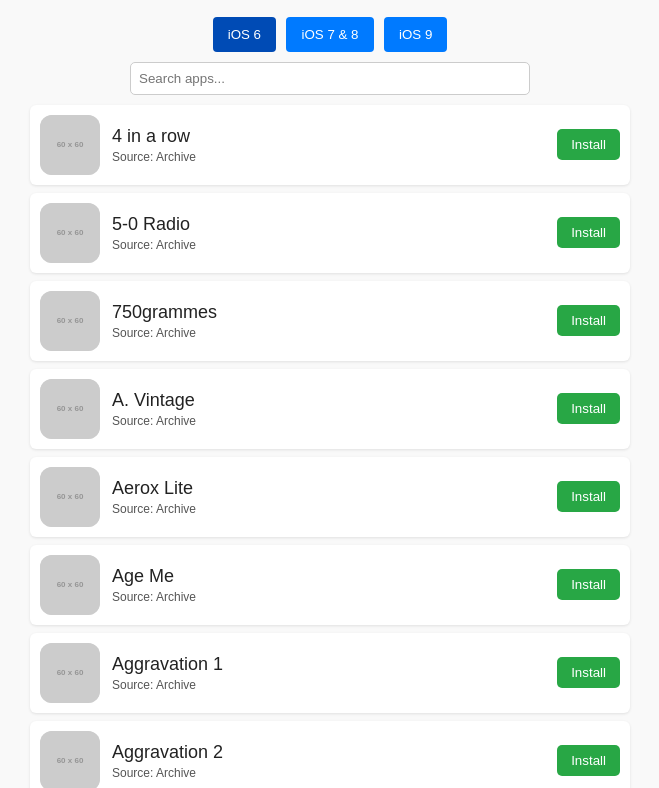
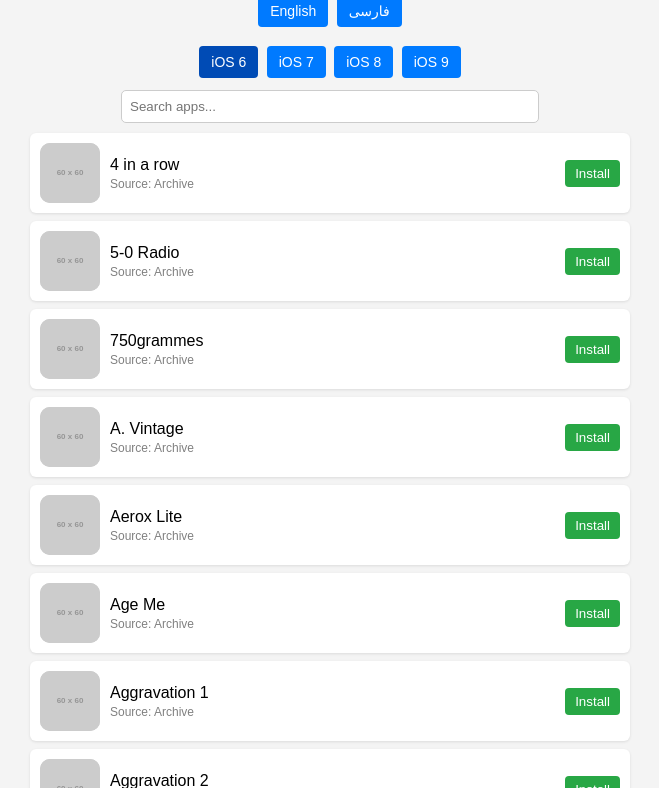
Before and after one commit to itzaboutiliya/IAmTheApp-Store, a plain HTML site: page index.html in a window 1280 px wide. Shown: the part 122-910 px from the top of the page, without its empty margins (310-969 px from the left). Drawn offline with Linux system fonts and the light colour scheme; placeholder pictures from the web are drawn by us.

Commit message:
Update index.html

```diff
--- a/index.html
+++ b/index.html
@@ -5,71 +5,106 @@
 <meta name="viewport" content="width=device-width, initial-scale=1" />
 <title>ImTheApp Store</title>
 <style>
-    body { font-family: Arial, sans-serif; margin: 10px; background: #f9f9f9; color: #222; }
-    header { text-align: center; margin-bottom: 20px; }
-    header img { height: 60px; vertical-align: middle; }
-    header h1 { display: inline-block; margin-left: 10px; vertical-align: middle; }
-    #langSelect { margin-top: 10px; }
-    .tabs { margin-bottom: 10px; text-align: center; }
-    .tab-button {
-      background: #007aff; color: white; border: none; padding: 10px 15px; margin: 0 3px; cursor: pointer;
-      border-radius: 4px;
+  body { font-family: Arial, sans-serif; margin: 0; padding: 10px; background: #f4f4f4; }
+  header { text-align: center; margin-bottom: 15px; }
+  header img { height: 60px; }
+  h1 { margin: 5px 0; font-size: 22px; }
+  .lang-buttons, .tabs { text-align: center; margin: 10px 0; }
+  .lang-button, .tab-button {
+    background: #007aff; color: white; border: none; padding: 8px 12px; margin: 2px;
+    border-radius: 4px; cursor: pointer; font-size: 14px;
   }
   .tab-button.active { background: #004bb5; }
-    #searchInput {
-      width: 90%; max-width: 400px; padding: 8px; margin: 10px auto; display: block; border-radius: 5px; border: 1px solid #ccc;
+  #searchBox {
+    width: 90%; max-width: 400px; padding: 8px; margin: 10px auto; display: block;
+    border-radius: 5px; border: 1px solid #ccc;
   }
-    #appList { max-width: 600px; margin: 0 auto; }
+  #appList { max-width: 600px; margin: auto; }
   .app-item {
-      background: white; padding: 10px; margin-bottom: 8px; border-radius: 6px; box-shadow: 0 1px 3px rgba(0,0,0,0.1);
-      display: flex; align-items: center;
+    background: white; padding: 10px; margin: 8px 0; border-radius: 6px;
+    display: flex; align-items: center; box-shadow: 0 1px 3px rgba(0,0,0,0.1);
   }
-    .app-icon { width: 60px; height: 60px; border-radius: 12px; background: #ddd; flex-shrink: 0; }
-    .app-info { flex-grow: 1; margin-left: 12px; }
-    .app-name { font-size: 18px; margin: 0; }
-    .app-source { font-size: 12px; color: #555; margin: 3px 0 0 0; }
+  .app-icon { width: 60px; height: 60px; border-radius: 10px; margin-right: 10px; background: #ccc; }
+  .app-info { flex-grow: 1; }
+  .app-name { font-size: 16px; margin: 0; }
+  .app-source { font-size: 12px; color: gray; margin: 3px 0 0 0; }
   .install-button {
-      background: #28a745; border: none; color: white; padding: 8px 14px; border-radius: 5px; cursor: pointer;
-      flex-shrink: 0;
+    background: #28a745; color: white; border: none; padding: 6px 10px; border-radius: 4px; cursor: pointer;
   }
-    .install-button:hover { background: #218838; }
 </style>
 </head>
 <body>
 
 <header>
-  <img src="https://i.postimg.cc/fT8yVv7W/1754473252110.png" alt="ImTheApp Store Logo" />
-  <h1 id="title">ImTheApp Store</h1><br/>
-  <select id="langSelect" aria-label="Language select">
-    <option value="en">English</option>
-    <option value="fa">فارسی</option>
-  </select>
+  <img src="https://i.postimg.cc/fT8yVv7W/1754473252110.png" alt="logo" />
+  <h1 id="title">📱 ImTheApp Store</h1>
+  <div class="lang-buttons">
+    <button class="lang-button" onclick="setLang('en')">English</button>
+    <button class="lang-button" onclick="setLang('fa')">فارسی</button>
+  </div>
 </header>
 
 <div class="tabs">
-  <button class="tab-button active" data-version="6">iOS 6</button>
-  <button class="tab-button" data-version="7-8">iOS 7 & 8</button>
-  <button class="tab-button" data-version="9">iOS 9</button>
+  <button class="tab-button active" onclick="setVersion('6', this)">iOS 6</button>
+  <button class="tab-button" onclick="setVersion('7', this)">iOS 7</button>
+  <button class="tab-button" onclick="setVersion('8', this)">iOS 8</button>
+  <button class="tab-button" onclick="setVersion('9', this)">iOS 9</button>
 </div>
 
-<input type="search" id="searchInput" placeholder="Search apps..." aria-label="Search apps" />
+<input type="text" id="searchBox" placeholder="Search apps..." onkeyup="renderApps()" />
 
-<div id="appList">Loading...</div>
+<div id="appList">Loading apps...</div>
 
 <script>
-  const appsUrl = 'apps.json';
-  let appsData = [];
-  let currentVersion = '6';
-  let currentLang = 'en';
+  var appsData = [];
+  var currentLang = 'en';
+  var currentVersion = '6';
 
-  const tabs = document.querySelectorAll('.tab-button');
-  const appList = document.getElementById('appList');
-  const searchInput = document.getElementById('searchInput');
-  const langSelect = document.getElementById('langSelect');
+  function setLang(lang) {
+    currentLang = lang;
+    document.body.dir = (lang === 'fa') ? 'rtl' : 'ltr';
+    document.getElementById('title').innerHTML = (lang === 'fa') ? '📱 فروشگاه ImTheApp' : '📱 ImTheApp Store';
+    renderApps();
+  }
+
+  function setVersion(ver, btn) {
+    currentVersion = ver;
+    var allTabs = document.getElementsByClassName('tab-button');
+    for (var i = 0; i < allTabs.length; i++) {
+      allTabs[i].className = allTabs[i].className.replace(' active', '');
+    }
+    btn.className += ' active';
+    renderApps();
+  }
+
+  function renderApps() {
+    var list = document.getElementById('appList');
+    var searchTerm = document.getElementById('searchBox').value.toLowerCase();
+    var html = '';
+    for (var i = 0; i < appsData.length; i++) {
+      var app = appsData[i];
+      if (app.ios_version != currentVersion) continue;
+      var name = (currentLang === 'fa') ? app.name_fa : app.name_en;
+      if (name.toLowerCase().indexOf(searchTerm) === -1) continue;
+
+      html += '<div class="app-item">';
+      html += '<img src="' + app.icon + '" class="app-icon" alt="icon" />';
+      html += '<div class="app-info">';
+      html += '<p class="app-name">' + name + '</p>';
+      html += '<p class="app-source">' + (currentLang === 'fa' ? 'منبع: ' : 'Source: ') + app.source + '</p>';
+      html += '</div>';
+      html += '<button class="install-button" onclick="location.href=\'' + app.install_url + '\'">' + (currentLang === 'fa' ? 'نصب' : 'Install') + '</button>';
+      html += '</div>';
+    }
+    if (html === '') {
+      html = '<p style="text-align:center;">' + (currentLang === 'fa' ? 'برنامه‌ای یافت نشد' : 'No apps found') + '</p>';
+    }
+    list.innerHTML = html;
+  }
 
   function loadApps() {
-    const xhr = new XMLHttpRequest();
-    xhr.open('GET', appsUrl + '?nocache=' + new Date().getTime(), true); // Prevent cache
+    var xhr = new XMLHttpRequest();
+    xhr.open('GET', 'apps.json?v=' + new Date().getTime(), true); // prevent cache
     xhr.onreadystatechange = function () {
       if (xhr.readyState === 4) {
         if (xhr.status === 200) {
@@ -77,93 +112,16 @@
             appsData = JSON.parse(xhr.responseText);
             renderApps();
           } catch (e) {
-            appList.innerHTML = '<p style="text-align:center; color:red;">⚠️ ' +
-              (currentLang === 'fa' ? 'خطا در پردازش برنامه‌ها' : 'Error parsing app data.') + '</p>';
+            document.getElementById('appList').innerHTML = '<p style="color:red;">Failed to read apps data.</p>';
           }
         } else {
-          appList.innerHTML = '<p style="text-align:center; color:red;">⚠️ ' +
-            (currentLang === 'fa' ? 'خطا در بارگذاری برنامه‌ها' : 'Failed to load apps data.') + '</p>';
+          document.getElementById('appList').innerHTML = '<p style="color:red;">Failed to load apps data.</p>';
         }
       }
     };
     xhr.send();
   }
 
-  function renderApps() {
-    const searchTerm = searchInput.value.toLowerCase();
-    appList.innerHTML = '';
-    const filtered = appsData.filter(app => {
-      if (currentVersion === '7-8') {
-        return (app.ios_version === '7' || app.ios_version === '8') &&
-               (currentLang === 'en' ? app.name_en.toLowerCase().includes(searchTerm)
-                                     : app.name_fa.toLowerCase().includes(searchTerm));
-      } else {
-        return app.ios_version === currentVersion &&
-               (currentLang === 'en' ? app.name_en.toLowerCase().includes(searchTerm)
-                                     : app.name_fa.toLowerCase().includes(searchTerm));
-      }
-    });
-    if (filtered.length === 0) {
-      appList.innerHTML = '<p style="text-align:center; color:#888;">' +
-        (currentLang === 'fa' ? 'برنامه‌ای یافت نشد' : 'No apps found') + '</p>';
-      return;
-    }
-    filtered.forEach(app => {
-      const appDiv = document.createElement('div');
-      appDiv.className = 'app-item';
-
-      const icon = document.createElement('img');
-      icon.src = app.icon;
-      icon.alt = app.name_en + ' icon';
-      icon.className = 'app-icon';
-      appDiv.appendChild(icon);
-
-      const info = document.createElement('div');
-      info.className = 'app-info';
-
-      const name = document.createElement('p');
-      name.className = 'app-name';
-      name.textContent = currentLang === 'en' ? app.name_en : app.name_fa;
-      info.appendChild(name);
-
-      const source = document.createElement('p');
-      source.className = 'app-source';
-      source.textContent = (currentLang === 'fa' ? 'منبع: ' : 'Source: ') + app.source;
-      info.appendChild(source);
-
-      appDiv.appendChild(info);
-
-      const btn = document.createElement('button');
-      btn.className = 'install-button';
-      btn.textContent = currentLang === 'en' ? 'Install' : 'نصب';
-      btn.onclick = () => {
-        window.location.href = app.install_url;
-      };
-      appDiv.appendChild(btn);
-
-      appList.appendChild(appDiv);
-    });
-  }
-
-  tabs.forEach(tab => {
-    tab.addEventListener('click', () => {
-      tabs.forEach(t => t.classList.remove('active'));
-      tab.classList.add('active');
-      currentVersion = tab.dataset.version;
-      renderApps();
-    });
-  });
-
-  searchInput.addEventListener('input', renderApps);
-
-  langSelect.addEventListener('change', () => {
-    currentLang = langSelect.value;
-    document.body.dir = currentLang === 'fa' ? 'rtl' : 'ltr';
-    document.getElementById('title').textContent =
-      currentLang === 'fa' ? 'فروشگاه ImTheApp' : 'ImTheApp Store';
-    renderApps();
-  });
-
   loadApps();
 </script>
 
```
Lines whose indentation alone changed are shown as unchanged.
